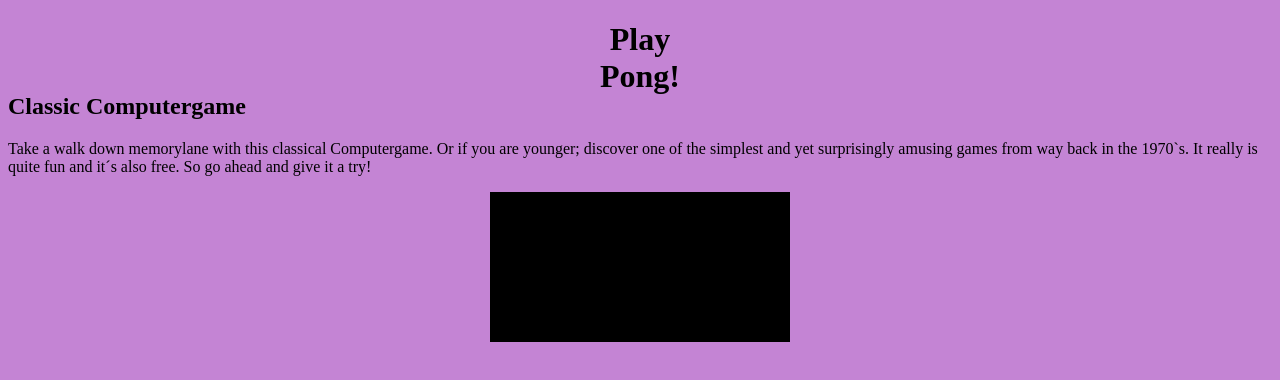
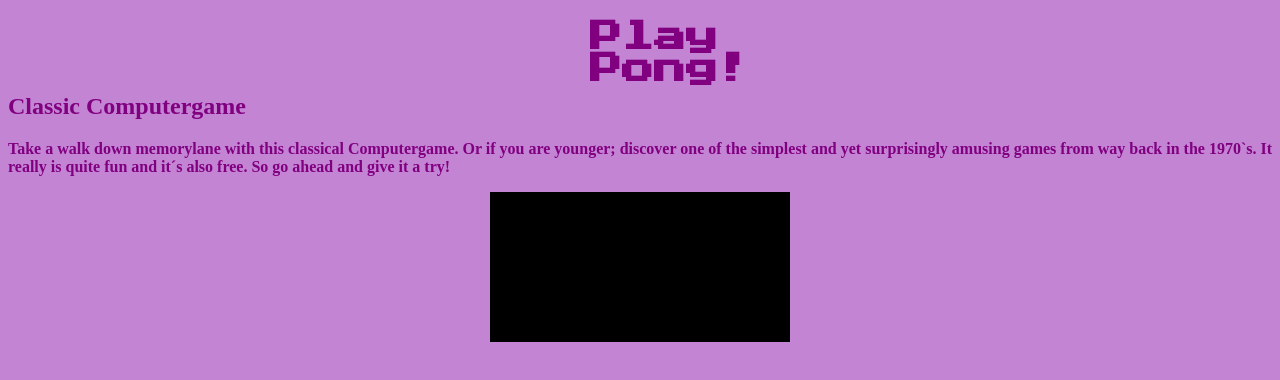
Before and after one commit to Dragonfly232/MyGame, a plain HTML site: page index.html in a window 1280 px wide. Drawn offline with Linux system fonts and the light colour scheme.

Commit message:
styling the h1

```diff
--- a/assets/css/style.css
+++ b/assets/css/style.css
@@ -1,16 +1,25 @@
 body {
     background-color: rgb(196, 132, 212);
+    font-style: normal;
+    font-weight: 700;
+    font-size: 2 rem;
 
-h1  {
-    font-family: ;
+
+}
+
+
+
+ h1  {
+    font-family: 'Press Start 2P', cursive;
+    font-style: normal;
+    font-weight: 700;
     font-size: 2 rem;
-    font-weight: bolder;
-
     width: 100px;
     height: 50px;
+ }
 
  h1, h2, p {
-        color:rgb(59, 10, 78);
+        color:purple;
     }
 
 
--- a/index.html
+++ b/index.html
@@ -4,7 +4,10 @@
     <meta charset="UTF-8">
     <meta http-equiv="X-UA-Compatible" content="IE=edge">
     <meta name="viewport" content="width=device-width, initial-scale=1.0">
-    <link rel="stylesheet" href="assets/css/style.css">
+    <link rel="stylesheet" href="assets/css/style.css" type="text/css">
+    <link rel="preconnect" href="https://fonts.googleapis.com">
+<link rel="preconnect" href="https://fonts.gstatic.com" crossorigin>
+<link href="https://fonts.googleapis.com/css2?family=Press+Start+2P&display=swap" rel="stylesheet">
     <title>Play Pong!</title>
 </head>
 <body>
```
